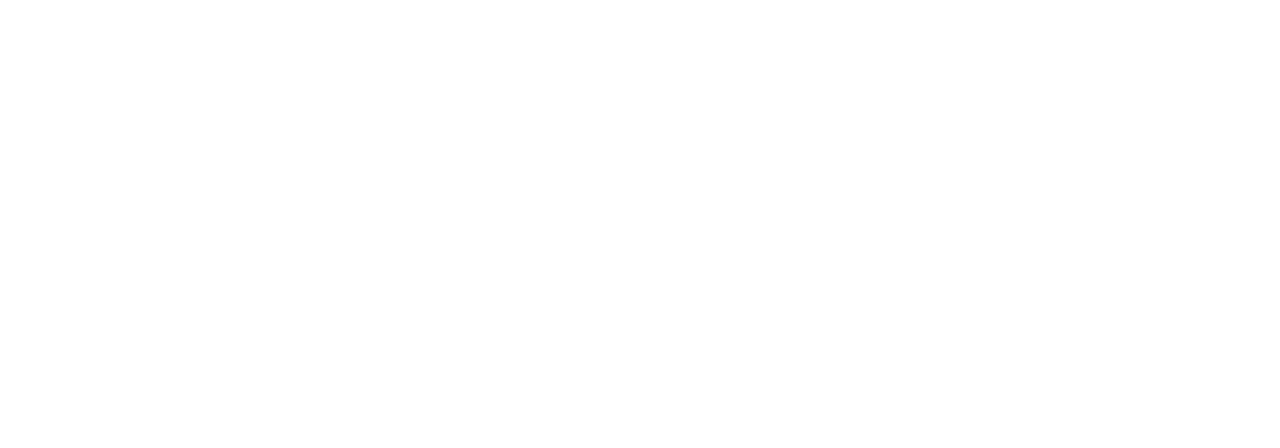
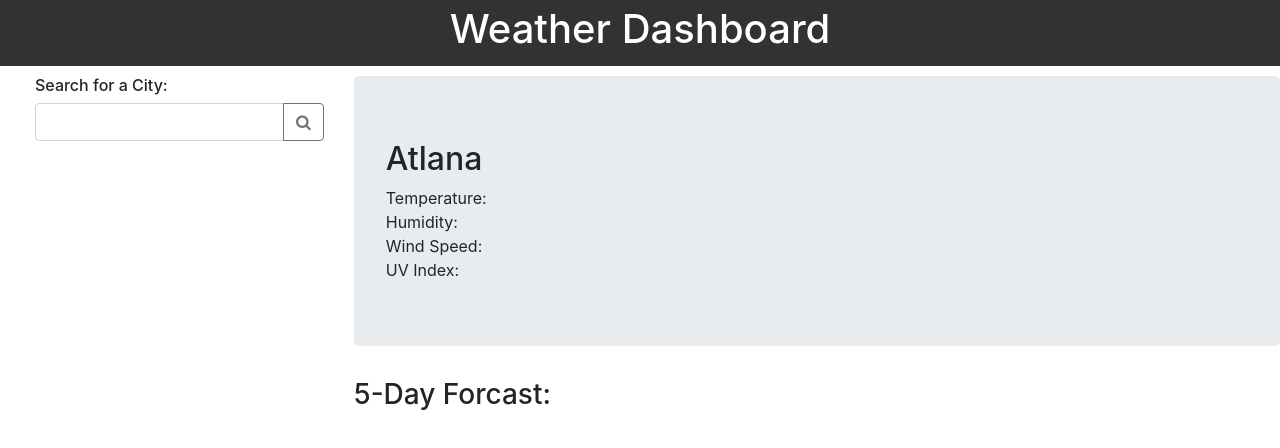
Before and after one commit to caleb-brochu/Weather-App, a plain HTML site: page index.html in a window 1280 px wide. Drawn offline with nearby package versions, Linux system fonts and the light colour scheme.

Commit message:
updating index.html and style.css outline done

```diff
--- a/index.html
+++ b/index.html
@@ -6,9 +6,45 @@
     <meta http-equiv="X-UA-Compatible" content="ie=edge">
     <title>Weather</title>
     <link rel="stylesheet" href="https://stackpath.bootstrapcdn.com/bootstrap/4.4.1/css/bootstrap.min.css" integrity="sha384-Vkoo8x4CGsO3+Hhxv8T/Q5PaXtkKtu6ug5TOeNV6gBiFeWPGFN9MuhOf23Q9Ifjh" crossorigin="anonymous">
+    <link rel="stylesheet" href="https://cdnjs.cloudflare.com/ajax/libs/font-awesome/4.7.0/css/font-awesome.min.css">
     <link rel="stylesheet" href="style/style.css"/>
 </head>
 <body>
-    <div class = ""></div>
+    <div id = "wrapper">
+        <h1>Weather Dashboard</h1>
+    </div>
+    <div class = "row search">
+        <div class = "col-lg-3">
+            <div>
+                <h6>Search for a City:</h6>
+                <div class="input-group mb-3">
+                    <input type="text" class="form-control" aria-label="city" aria-describedby="basic-addon2">
+                    <div class="input-group-append">
+                      <button class="btn btn-outline-secondary" type="button"><i class="fa fa-search"></i></button>
+                    </div>
+                  </div>
+            </div>
+        </div>
+
+        <div class = "col-lg-9">
+            <div class = "row">
+                <div class = "col-lg-12 col-md-12">
+                    <div class ="jumbotron">
+                        <h2 id = "location">Atlana</h2>
+                        <div id ="temp">Temperature:</div>
+                        <div id ="humidity">Humidity:</div>
+                        <div id ="wind-speed">Wind Speed:</div>
+                        <div id ="uv-index">UV Index:</div>
+                    </div>
+                </div>
+            </div>
+            <div class = "row">
+                <div class = "col-lg-12">
+                        <h3 class = "five-day">5-Day Forcast:</h3>
+                        <div class = "days"></div>
+                </div>
+            </div>
+
+    </div>
 </body>
 </html>
--- a/style/style.css
+++ b/style/style.css
@@ -0,0 +1,12 @@
+#wrapper{
+    background-color: rgb(51, 50, 50);
+    color: white;
+    text-align: center;
+    padding: 5px;
+    margin-bottom: 10px;
+}
+
+.search{
+    margin-left: 20px;
+
+}
```
